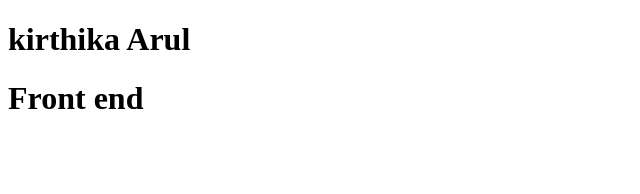
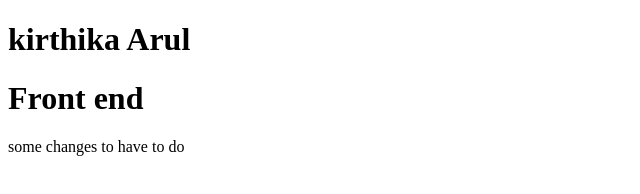
Before and after one commit to kirthika20072005/Samplerepo, a plain HTML site: page index.html in a window 1280 px wide. Shown: the whole page, without its empty margins (0-640 px from the left). Drawn offline with Linux system fonts and the light colour scheme.

Commit message:
Update index.html

```diff
--- a/index.html
+++ b/index.html
@@ -8,6 +8,7 @@
 <body>
     <h1>kirthika Arul</h1>
     <h1>Front end</h1>
+    some changes to have to do
 
 </body>
 </html>
```
